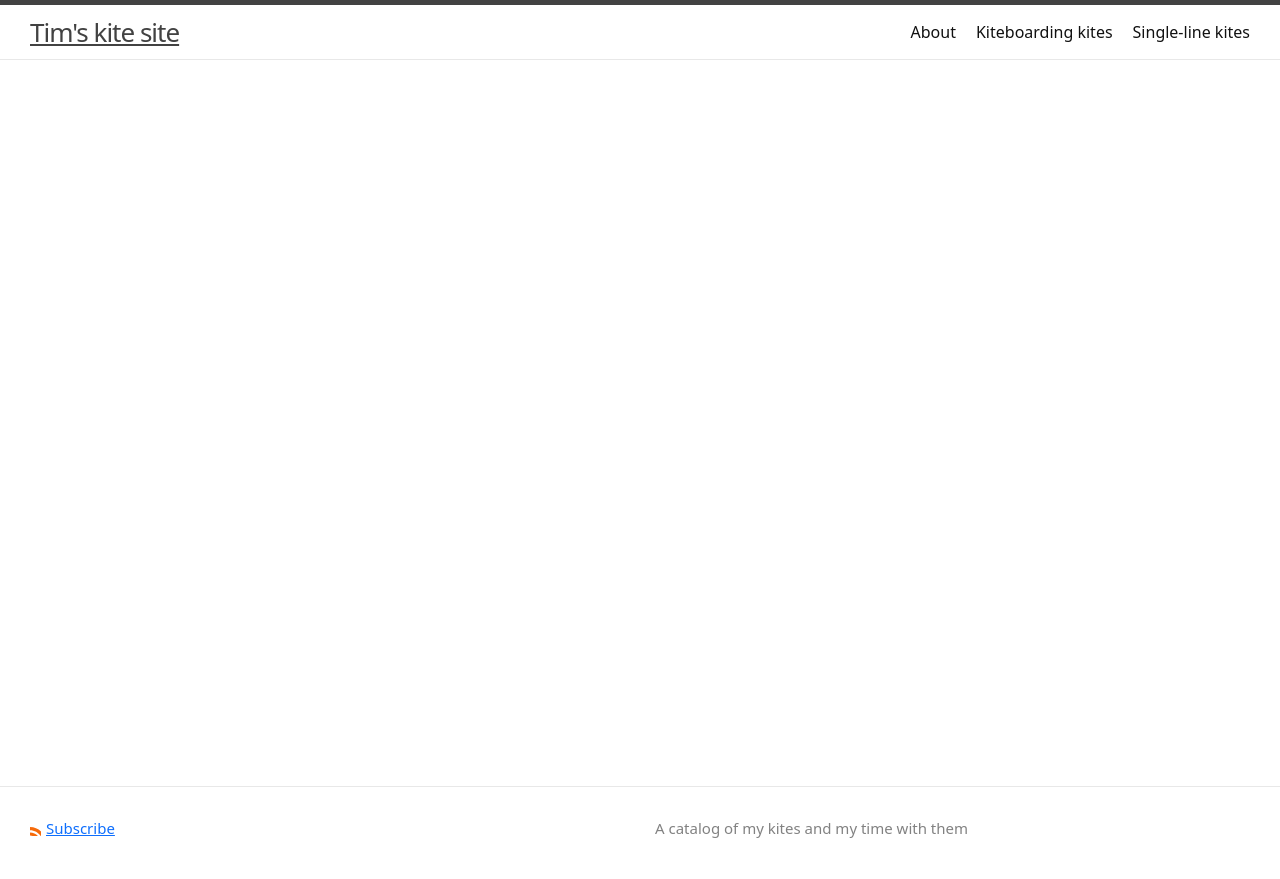
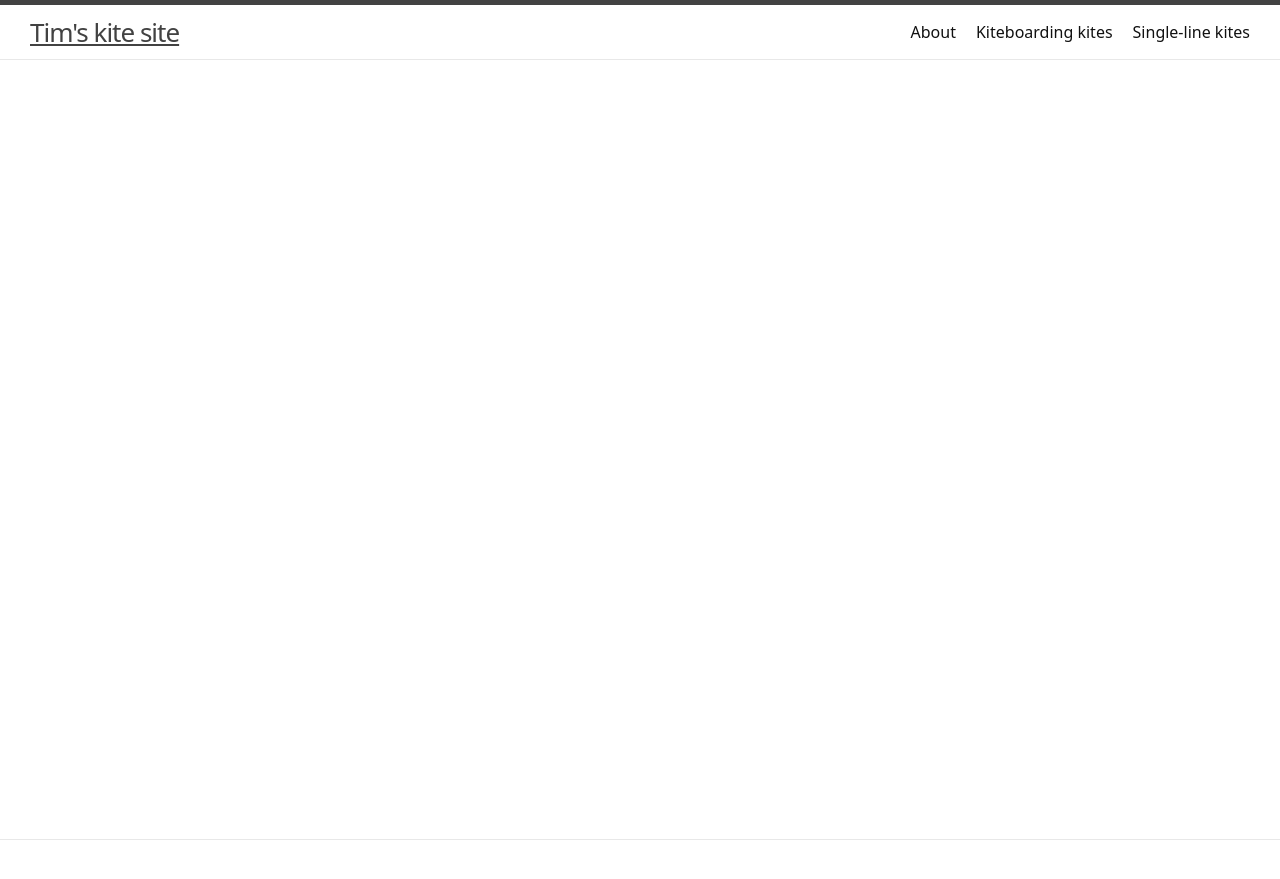
Before and after one commit to timothymcmackin/kite-site, a Jekyll site: the page built from index.markdown, in a window 1280 px wide. Shown: the top 879 px of the page. Built offline with Jekyll 4.4.1, drawn with Linux system fonts in a browser that asks for light colours.

Commit message:
remove some guff

```diff
--- a/_config.yml
+++ b/_config.yml
@@ -29,8 +29,8 @@ github_username:  timothymcmackin
 
 # Build settings
 # theme: minima
-plugins:
-  - jekyll-feed
+# plugins:
+#   - jekyll-feed
 
 defaults:
   - scope:
--- a/_includes/footer.html
+++ b/_includes/footer.html
@@ -4,14 +4,6 @@
   <div class="wrapper">
 
     <div class="footer-col-wrapper">
-      <div class="footer-col">
-        <p class="feed-subscribe">
-          <a href="{{ 'feed.xml' | relative_url }}">
-            <svg class="svg-icon orange">
-              <use xlink:href="{{ 'assets/minima-social-icons.svg#rss' | relative_url }}"></use>
-            </svg><span>Subscribe</span>
-          </a>
-        </p>
       {%- if site.author %}
         <ul class="contact-list">
           {% if site.author.name -%}
@@ -23,9 +15,6 @@
         </ul>
       {%- endif %}
       </div>
-      <div class="footer-col">
-        <p>{{ site.description | escape }}</p>
-      </div>
     </div>
 
     <div class="social-links">
```
